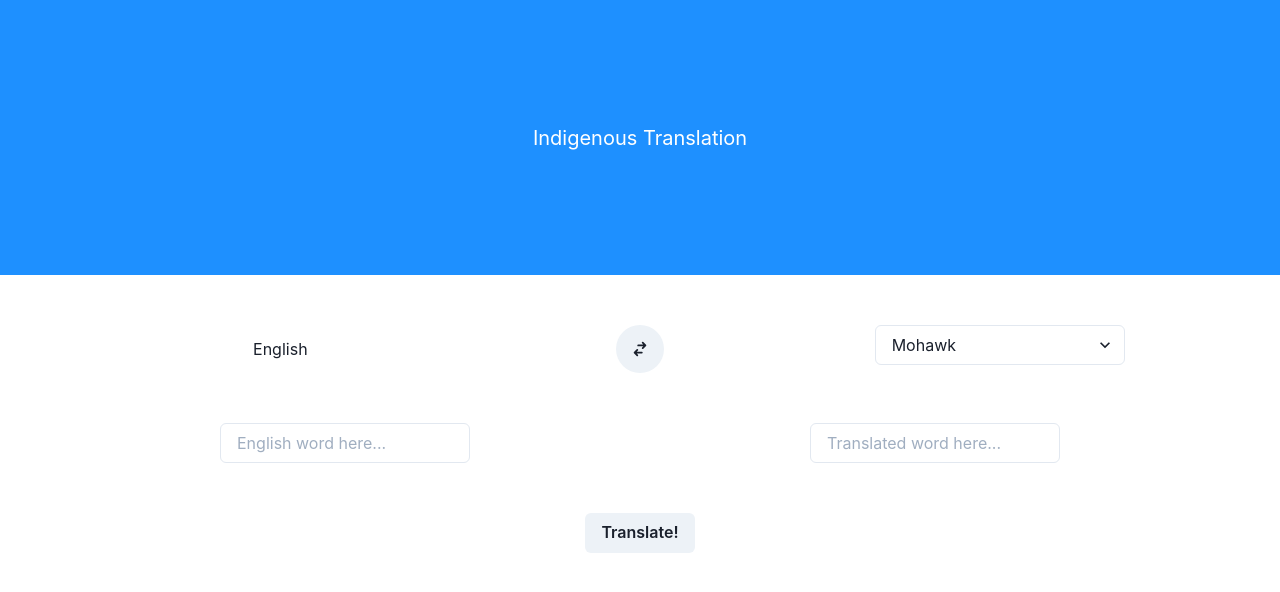
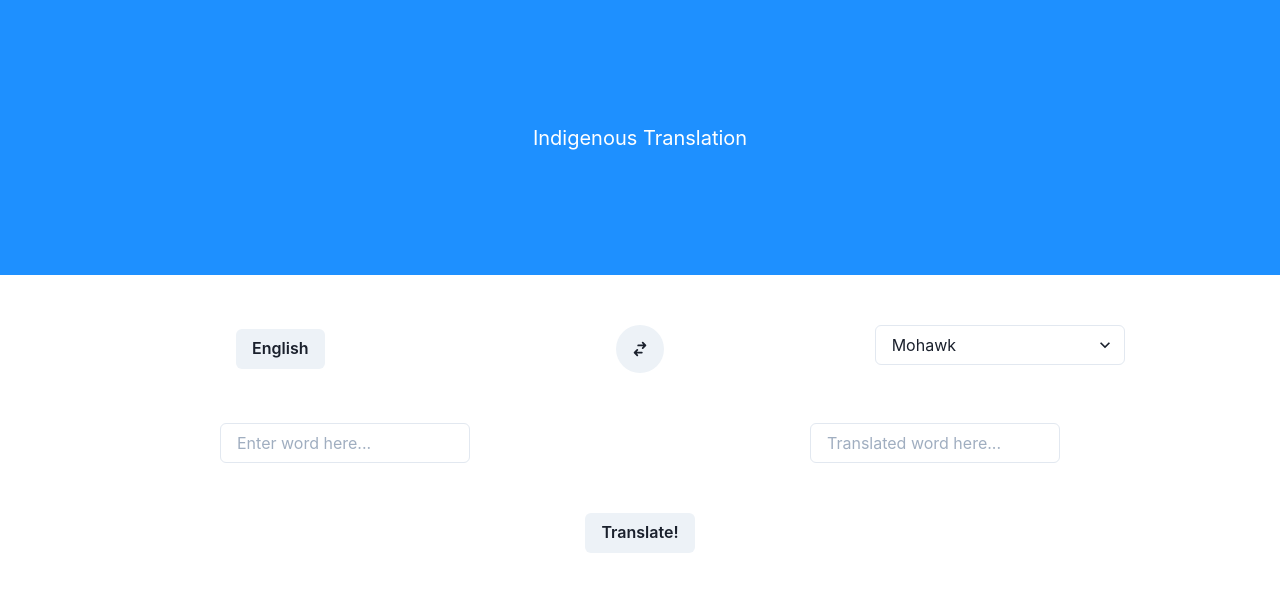
Before and after one commit to joeelmahallawy/rec-repo, a Next.js app: page / in a window 1280 px wide. Shown: the top 592 px of the page. Built offline with nearby package versions, Linux system fonts and the light colour scheme.

Commit message:
added transitions

```diff
--- a/pages/index.tsx
+++ b/pages/index.tsx
@@ -9,33 +9,53 @@ import {
   Text,
   Select,
   Input,
+  Slide,
+  ScaleFade,
  } from "@chakra-ui/react";
  import React, { useEffect, useState } from "react";
  import { HiSwitchHorizontal } from 'react-icons/hi';
 
+function getState(val:boolean){
+  return(val ?
+  <Center w="250px">
+    <ScaleFade initialScale={0.1} in={val}>
+      <Button>English</Button>
+    </ScaleFade>
+  </Center>
+  :
+  <ScaleFade initialScale={0.1} in={!val}>
+    <Select w="250px">
+      <option value="Mohawk">Mohawk</option>
+      <option value="Cree">Cree</option>
+      <option value="Ojibway">Ojibway</option>
+    </Select>
+  </ScaleFade>
+
+  );
+}
+
 const IndexPage = () => {
+  const [currState, toggleCurrState] = useState(true);
+
   return(
     <>
     <Center bg="dodgerblue" h="275px">
       <Text color="white" fontSize={20}>Indigenous Translation</Text>
     </Center>
     <Flex justifyContent="space-around" m="50px">
-      <Center w="250px">
-        <Text>English</Text>
-      </Center>
+      {getState(currState)}
       <IconButton
         aria-label="Switch languages"
         icon={<HiSwitchHorizontal/>}
         size="lg"
-        borderRadius="25px"/>
-      <Select w="250px">
-        <option value="mohawk">Mohawk</option>
-        <option value="Ind 2">Indigenous 2</option>
-        <option value="Ind 3">Indigenous 3</option>
-      </Select>
+        borderRadius="25px"
+        onClick={()=>{
+          toggleCurrState(!currState);
+        }}/>
+      {getState(!currState)}
     </Flex>
     <Flex justifyContent="space-around" m="50px">
-      <Input placeholder="English word here..." w="250px"></Input>
+      <Input placeholder="Enter word here..." w="250px"></Input>
       <Input placeholder="Translated word here..." isReadOnly={true} w="250px"></Input>
     </Flex>
     <Center>
```
